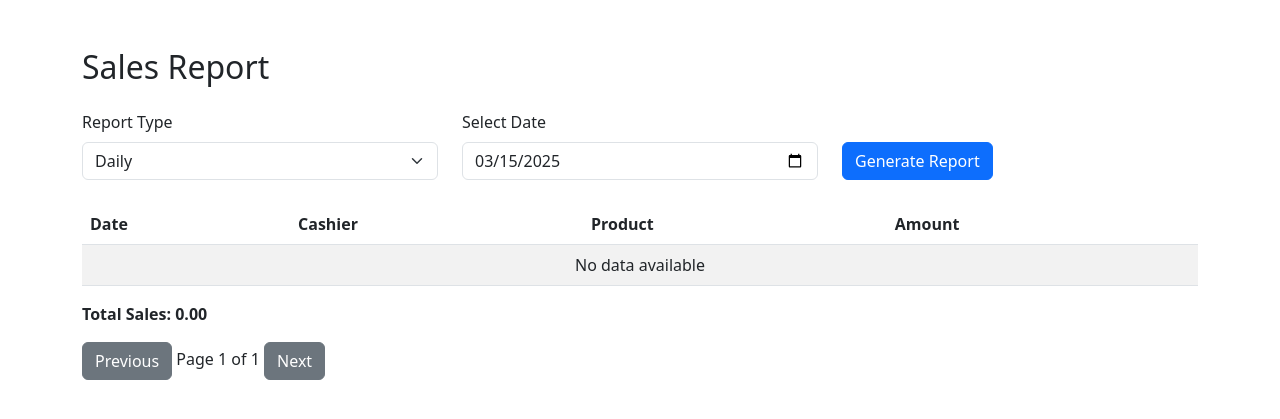
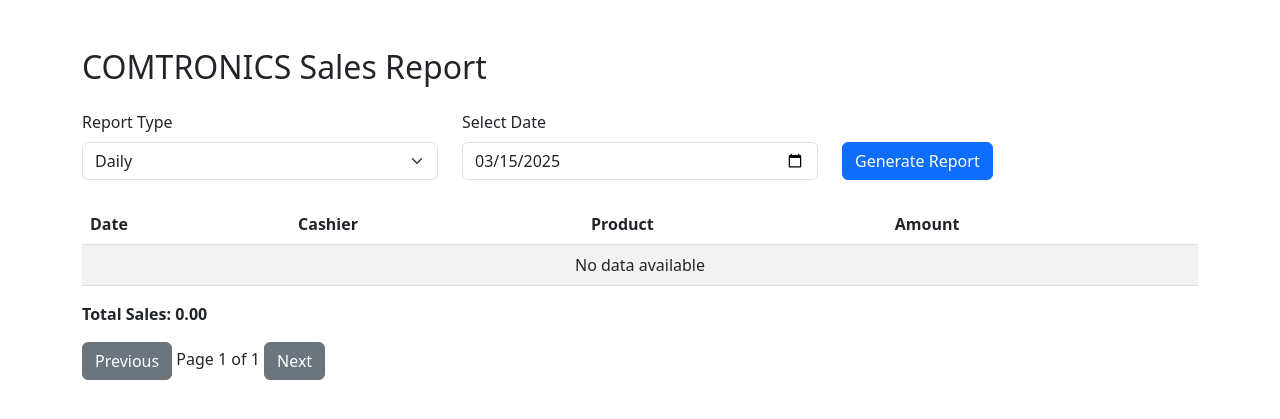
Before and after one commit to jewn20/my-fastapi-app, a FastAPI app: page / in a window 1280 px wide. Shown: the top 419 px of the page. Run offline with FastAPI, Linux system fonts and the light colour scheme.

Commit message:
change website title

```diff
--- a/templates/daily_sales.html
+++ b/templates/daily_sales.html
@@ -8,7 +8,7 @@
     <script src="https://code.jquery.com/jquery-3.6.0.min.js"></script>
 </head>
 <body class="container mt-5">
-    <h2 class="mb-4">Sales Report</h2>
+    <h2 class="mb-4">COMTRONICS Sales Report</h2>
 
     <form id="reportForm" class="mb-4">
         <div class="row">
```
